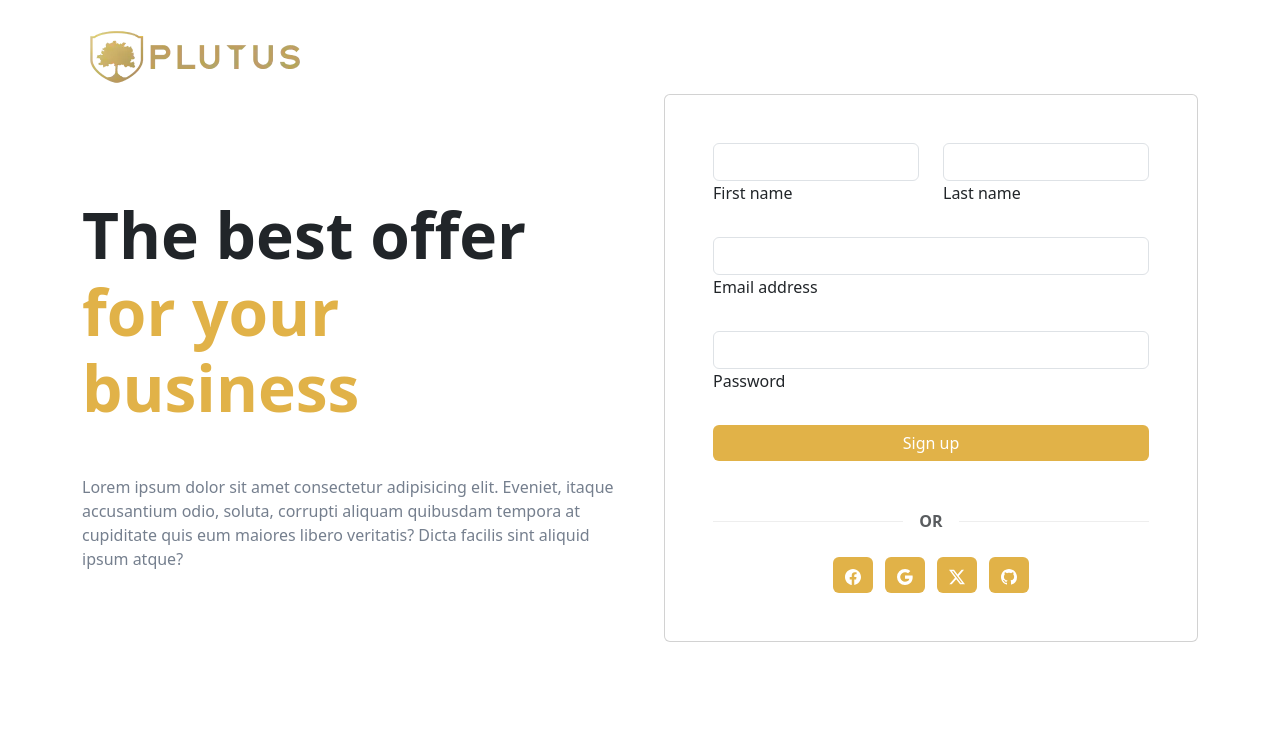
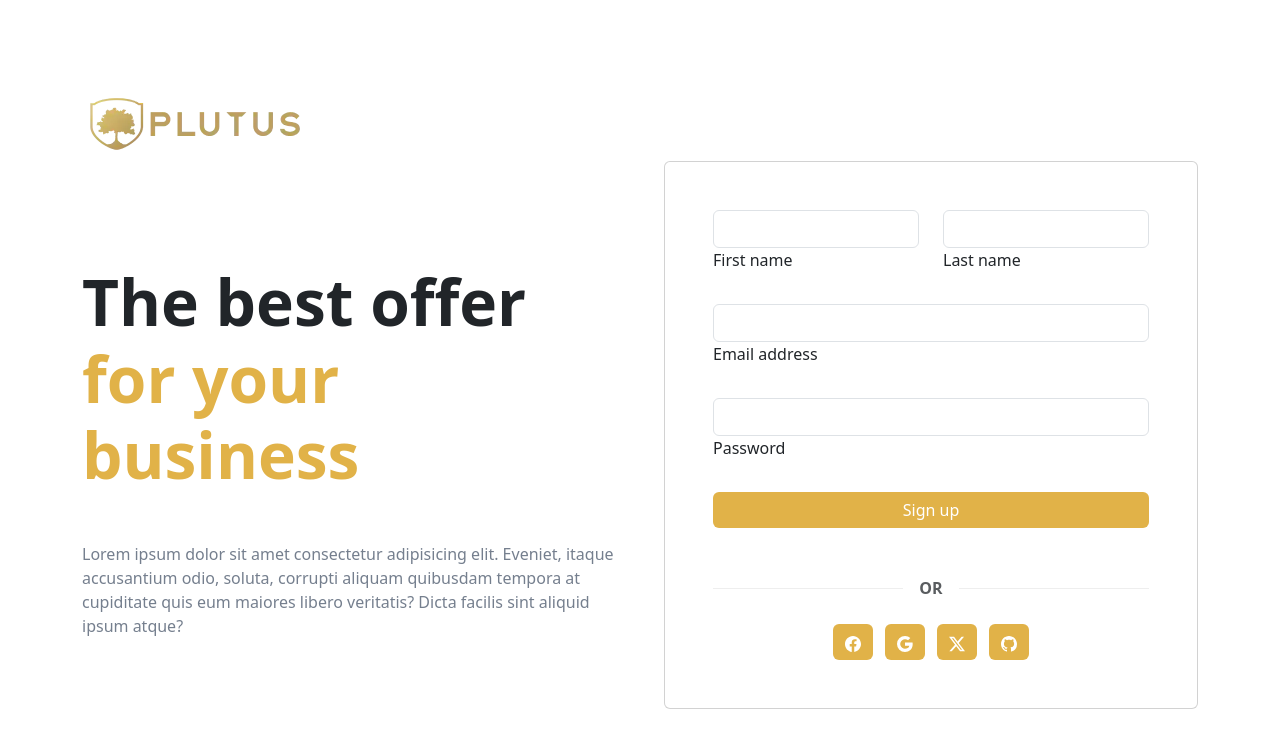
Before and after one commit to bishnusharma1/plutus, a plain HTML site: page signup.html in a window 1280 px wide. Drawn offline with nearby package versions, Linux system fonts and the light colour scheme.

Commit message:
height fixed

```diff
--- a/signup.html
+++ b/signup.html
@@ -44,9 +44,9 @@
         }
     </style>
     <!-- Section: Design Block -->
-    <section class="h-100">
+    <section class="vh-100">
 
-        <div class="container py-4 h-100 d-flex flex-column justify-content-center align-content-center">
+        <div class="container py-5 h-100 d-flex flex-column justify-content-center align-content-center">
             <div class="mb-1">
                 <img class="text-center d-flex align-content-center justify-content-center " src="assets/logo.webp"
                     alt="">
```
